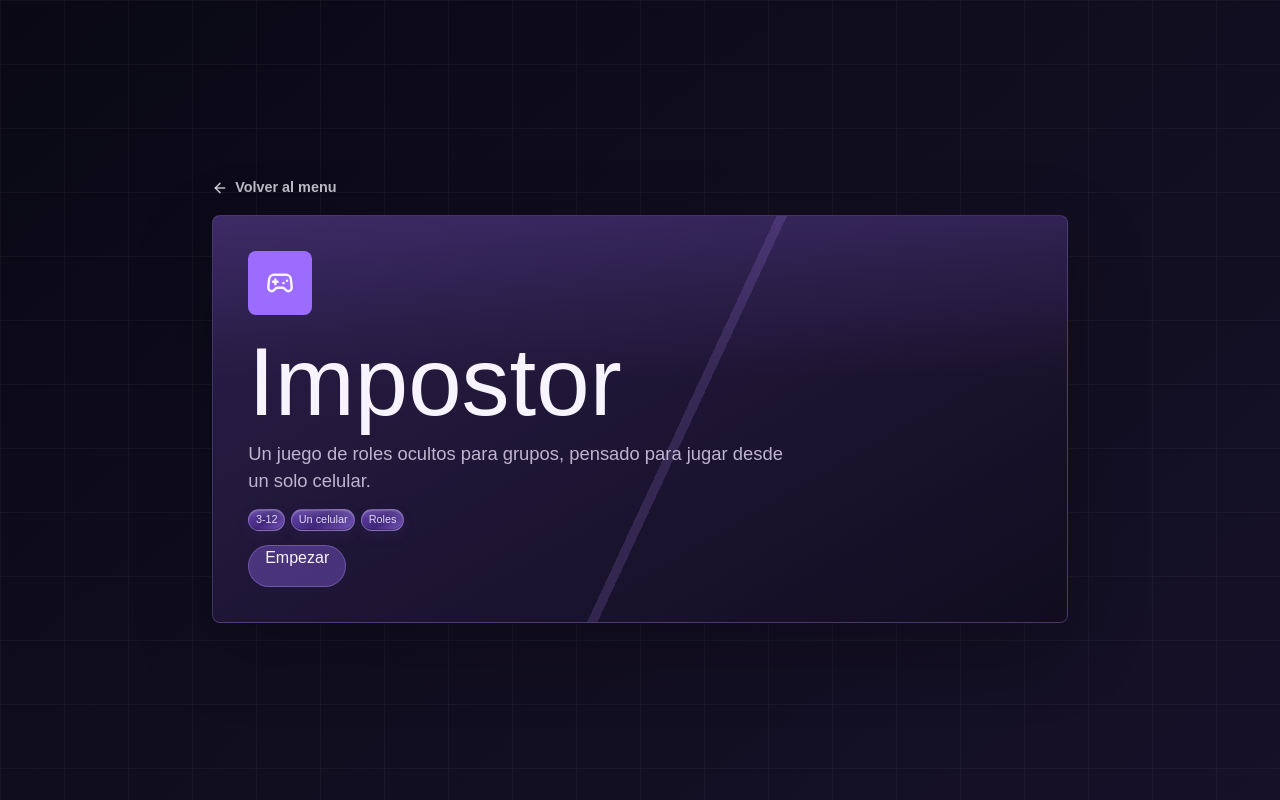
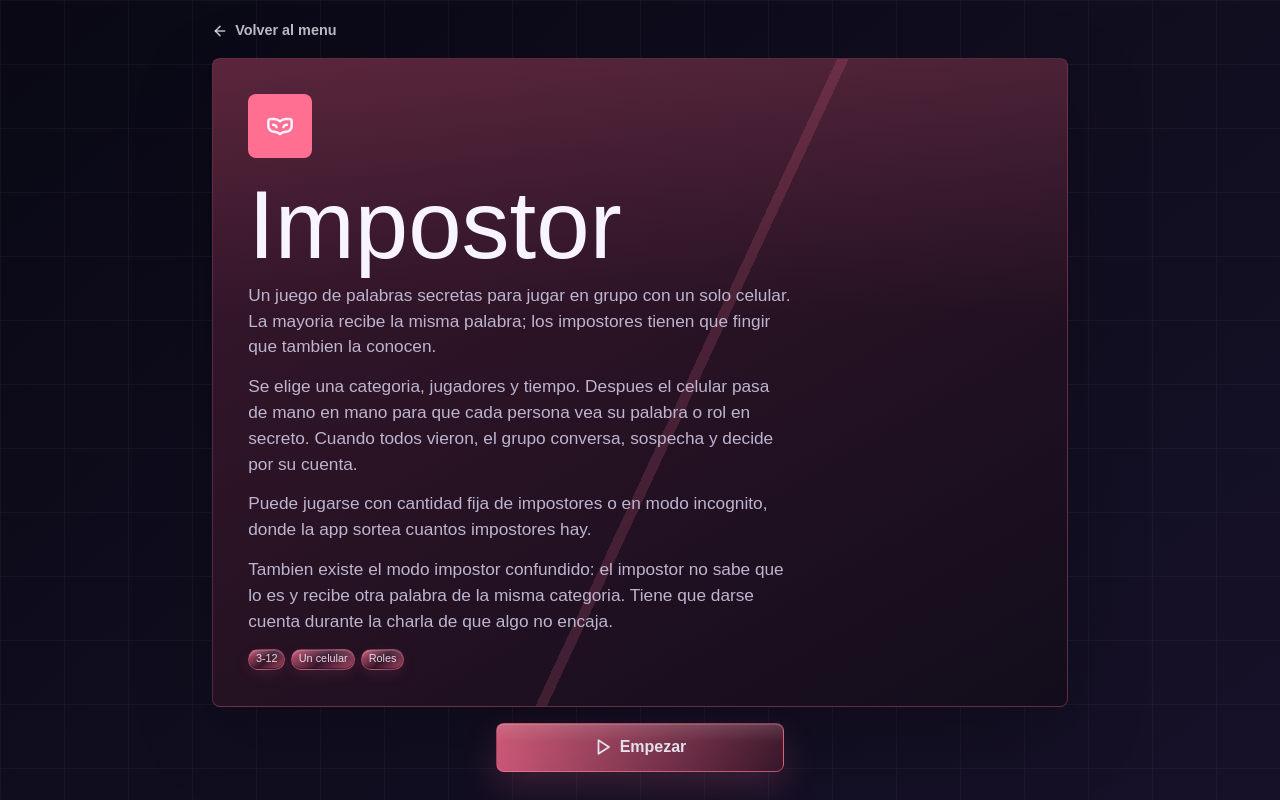
Before and after one commit to srodriguez-lefebre/fingiendo-jugar, a Next.js app: page /games/impostor in a window 1280 px wide. Built offline with nearby package versions, Linux system fonts and the light colour scheme.

Commit message:
feat: support per-game visual identity

```diff
--- a/app/globals.css
+++ b/app/globals.css
@@ -177,12 +177,48 @@ textarea {
   grid-template-columns: repeat(auto-fit, minmax(min(100%, 22rem), 22rem));
 }
 
+.game-theme {
+  --game-accent: var(--violet);
+  --game-accent-strong: var(--violet-strong);
+  --game-accent-rgb: 155 108 255;
+  --game-accent-dark-rgb: 43 31 75;
+  --game-surface-rgb: 17 13 31;
+}
+
+.game-theme--rose {
+  --game-accent: var(--rose);
+  --game-accent-strong: #ffb1c3;
+  --game-accent-rgb: 255 111 145;
+  --game-accent-dark-rgb: 61 24 45;
+  --game-surface-rgb: 18 13 28;
+}
+
+.game-theme--mint {
+  --game-accent: var(--mint);
+  --game-accent-strong: #a8f5dd;
+  --game-accent-rgb: 99 230 190;
+  --game-accent-dark-rgb: 15 61 52;
+  --game-surface-rgb: 9 24 25;
+}
+
+.game-theme--amber {
+  --game-accent: var(--amber);
+  --game-accent-strong: #ffe3a3;
+  --game-accent-rgb: 255 209 102;
+  --game-accent-dark-rgb: 72 52 16;
+  --game-surface-rgb: 25 18 12;
+}
+
 .game-card {
   position: relative;
   overflow: hidden;
-  border: 1px solid rgba(182, 140, 255, 0.28);
+  border: 1px solid rgb(var(--game-accent-rgb) / 0.28);
   border-radius: 0.5rem;
-  background: linear-gradient(150deg, rgba(43, 31, 75, 0.98), rgba(17, 13, 31, 0.98));
+  background: linear-gradient(
+    150deg,
+    rgb(var(--game-accent-dark-rgb) / 0.98),
+    rgb(var(--game-surface-rgb) / 0.98)
+  );
 }
 
 .game-card {
@@ -198,7 +234,7 @@ textarea {
 
 .game-card:hover,
 .game-card:focus-visible {
-  border-color: rgba(182, 140, 255, 0.78);
+  border-color: rgb(var(--game-accent-rgb) / 0.78);
   transform: translateY(-2px);
   outline: none;
 }
@@ -207,8 +243,8 @@ textarea {
   position: absolute;
   inset: 0;
   background:
-    linear-gradient(115deg, transparent 0 54%, rgba(182, 140, 255, 0.18) 54% 55%, transparent 55%),
-    linear-gradient(180deg, rgba(155, 108, 255, 0.18), transparent 42%);
+    linear-gradient(115deg, transparent 0 54%, rgb(var(--game-accent-rgb) / 0.18) 54% 55%, transparent 55%),
+    linear-gradient(180deg, rgb(var(--game-accent-rgb) / 0.18), transparent 42%);
   pointer-events: none;
 }
 
@@ -234,32 +270,14 @@ textarea {
   place-items: center;
   border-radius: 0.45rem;
   color: #f7f3ff;
-  background: var(--violet);
-}
-
-.game-card--rose {
-  border-color: rgba(255, 111, 145, 0.3);
-  background: linear-gradient(150deg, rgba(61, 24, 45, 0.98), rgba(18, 13, 28, 0.98));
-}
-
-.game-card--rose .game-card__icon {
-  background: var(--rose);
-}
-
-.game-card--rose .game-card__action {
-  color: #ffb1c3;
-}
-
-.game-card--rose:hover,
-.game-card--rose:focus-visible {
-  border-color: rgba(255, 111, 145, 0.78);
+  background: var(--game-accent);
 }
 
 .game-card__action {
   position: relative;
   z-index: 1;
   justify-self: start;
-  color: var(--violet-strong);
+  color: var(--game-accent-strong);
   font-size: 0.9rem;
   font-weight: 800;
 }
@@ -267,7 +285,7 @@ textarea {
 .game-card__status {
   min-height: 1.75rem;
   padding: 0.25rem 0.55rem;
-  border: 1px solid rgba(182, 140, 255, 0.28);
+  border: 1px solid rgb(var(--game-accent-rgb) / 0.28);
   border-radius: 999px;
   color: rgba(247, 243, 255, 0.74);
   background: rgba(255, 255, 255, 0.04);
@@ -317,16 +335,21 @@ textarea {
 .game-feature-row span {
   min-height: 1.35rem;
   padding: 0.22rem 0.42rem;
-  border: 1px solid rgba(221, 207, 255, 0.28);
+  border: 1px solid rgb(var(--game-accent-rgb) / 0.32);
   border-radius: 999px;
   color: rgba(247, 243, 255, 0.86);
   background:
     linear-gradient(180deg, rgba(245, 239, 255, 0.14), transparent 42%),
-    linear-gradient(135deg, rgba(127, 82, 217, 0.68) 0%, rgba(79, 47, 150, 0.72) 48%, rgba(166, 120, 255, 0.64) 100%);
+    linear-gradient(
+      135deg,
+      rgb(var(--game-accent-rgb) / 0.72) 0%,
+      rgb(var(--game-accent-dark-rgb) / 0.78) 50%,
+      rgb(var(--game-accent-rgb) / 0.58) 100%
+    );
   box-shadow:
     inset 0 1px 0 rgba(255, 255, 255, 0.16),
-    inset 0 -1px 0 rgba(20, 12, 42, 0.34),
-    0 0.3rem 0.8rem rgba(91, 55, 171, 0.12);
+    inset 0 -1px 0 rgb(var(--game-surface-rgb) / 0.5),
+    0 0.3rem 0.8rem rgb(var(--game-accent-rgb) / 0.1);
   font-size: 0.68rem;
   font-weight: 500;
   line-height: 1;
@@ -337,7 +360,7 @@ textarea {
   gap: 1rem;
   width: min(100%, 56rem);
   min-height: 100vh;
-  align-content: center;
+  align-content: start;
   margin: 0 auto;
   padding: 1.25rem;
 }
@@ -358,15 +381,24 @@ textarea {
   outline: none;
 }
 
+.game-theme .back-link:hover,
+.game-theme .back-link:focus-visible {
+  color: var(--game-accent-strong);
+}
+
 .game-entry {
   position: relative;
   display: grid;
   gap: clamp(1rem, 3vw, 1.5rem);
   overflow: hidden;
   padding: clamp(1.1rem, 5vw, 2.2rem);
-  border: 1px solid rgba(182, 140, 255, 0.28);
+  border: 1px solid rgb(var(--game-accent-rgb) / 0.28);
   border-radius: 0.5rem;
-  background: linear-gradient(150deg, rgba(43, 31, 75, 0.98), rgba(17, 13, 31, 0.98));
+  background: linear-gradient(
+    150deg,
+    rgb(var(--game-accent-dark-rgb) / 0.98),
+    rgb(var(--game-surface-rgb) / 0.98)
+  );
   box-shadow: 0 1.6rem 5rem rgba(0, 0, 0, 0.22);
 }
 
@@ -374,8 +406,8 @@ textarea {
   position: absolute;
   inset: 0;
   background:
-    linear-gradient(115deg, transparent 0 54%, rgba(182, 140, 255, 0.16) 54% 55%, transparent 55%),
-    linear-gradient(180deg, rgba(155, 108, 255, 0.16), transparent 40%);
+    linear-gradient(115deg, transparent 0 54%, rgb(var(--game-accent-rgb) / 0.16) 54% 55%, transparent 55%),
+    linear-gradient(180deg, rgb(var(--game-accent-rgb) / 0.16), transparent 40%);
   content: "";
   pointer-events: none;
 }
@@ -393,7 +425,7 @@ textarea {
   place-items: center;
   border-radius: 0.5rem;
   color: #f7f3ff;
-  background: var(--violet);
+  background: var(--game-accent);
 }
 
 .game-entry__content {
@@ -409,7 +441,7 @@ textarea {
   align-items: center;
   gap: 0.4rem;
   padding: 0.25rem 0.55rem;
-  border: 1px solid rgba(182, 140, 255, 0.28);
+  border: 1px solid rgb(var(--game-accent-rgb) / 0.28);
   border-radius: 999px;
   color: rgba(247, 243, 255, 0.74);
   background: rgba(255, 255, 255, 0.04);
@@ -424,23 +456,46 @@ textarea {
   letter-spacing: 0;
 }
 
+.game-entry__description {
+  display: grid;
+  gap: 0.85rem;
+  max-width: 42rem;
+}
+
 .game-entry p {
   max-width: 34rem;
   margin: 0;
   color: var(--muted);
-  font-size: clamp(1rem, 2vw, 1.15rem);
+  font-size: clamp(0.98rem, 1.8vw, 1.08rem);
   line-height: 1.5;
 }
 
 .game-entry__button {
-  width: fit-content;
-  min-height: 2.6rem;
-  padding: 0 1rem;
-  border: 1px solid rgba(182, 140, 255, 0.38);
-  border-radius: 999px;
+  display: inline-flex;
+  width: min(100%, 18rem);
+  min-height: 3.1rem;
+  align-items: center;
+  justify-content: center;
+  gap: 0.5rem;
+  justify-self: center;
+  padding: 0 1.15rem;
+  border: 1px solid rgb(var(--game-accent-rgb) / 0.52);
+  border-radius: 0.5rem;
   color: #f7f3ff;
-  background: rgba(155, 108, 255, 0.34);
+  background:
+    linear-gradient(180deg, rgba(255, 255, 255, 0.14), transparent 38%),
+    linear-gradient(135deg, rgb(var(--game-accent-rgb) / 0.9), rgb(var(--game-accent-dark-rgb) / 0.92));
+  box-shadow:
+    inset 0 1px 0 rgba(255, 255, 255, 0.18),
+    0 0.9rem 2.2rem rgb(var(--game-accent-rgb) / 0.18);
   cursor: pointer;
+  font-weight: 750;
+}
+
+.game-entry__button:hover,
+.game-entry__button:focus-visible {
+  transform: translateY(-1px);
+  outline: none;
 }
 
 .impostor-shell {
--- a/components/platform/game-card.tsx
+++ b/components/platform/game-card.tsx
@@ -9,13 +9,14 @@ type GameCardProps = {
 
 export function GameCard({ game }: GameCardProps) {
   const isPlayable = game.status === "playable";
-  const cardClassName = `game-card game-card--${game.accent ?? "violet"}`;
+  const GameIcon = game.icon ?? Gamepad2;
+  const cardClassName = `game-theme game-theme--${game.accent ?? "violet"} game-card`;
   const content = (
     <>
       <span className="game-card__shine" aria-hidden="true" />
       <div className="game-card__top">
         <span className="game-card__icon" aria-hidden="true">
-          <Gamepad2 size={22} strokeWidth={2.2} />
+          <GameIcon size={22} strokeWidth={2.2} />
         </span>
         {game.statusLabel ? (
           <span className="game-card__status">{game.statusLabel}</span>
--- a/components/platform/game-entry.tsx
+++ b/components/platform/game-entry.tsx
@@ -1,5 +1,5 @@
 import Link from "next/link";
-import { ArrowLeft, Clock3, Gamepad2 } from "lucide-react";
+import { ArrowLeft, Clock3, Gamepad2, Play } from "lucide-react";
 
 import type { GameManifest } from "@/lib/platform/game-types";
 
@@ -9,8 +9,13 @@ type GameEntryProps = {
 };
 
 export function GameEntry({ game, startHref }: GameEntryProps) {
+  const GameIcon = game.icon ?? Gamepad2;
+  const description = Array.isArray(game.description)
+    ? game.description
+    : [game.description ?? game.shortDescription];
+
   return (
-    <main className="game-entry-shell">
+    <main className={`game-theme game-theme--${game.accent ?? "violet"} game-entry-shell`}>
       <Link href="/" className="back-link">
         <ArrowLeft size={16} strokeWidth={2.3} />
         Volver al menu
@@ -18,7 +23,7 @@ export function GameEntry({ game, startHref }: GameEntryProps) {
 
       <section className="game-entry" aria-labelledby="game-entry-title">
         <div className="game-entry__icon" aria-hidden="true">
-          <Gamepad2 size={28} strokeWidth={2.1} />
+          <GameIcon size={28} strokeWidth={2.1} />
         </div>
 
         <div className="game-entry__content">
@@ -30,7 +35,11 @@ export function GameEntry({ game, startHref }: GameEntryProps) {
           ) : null}
 
           <h1 id="game-entry-title">{game.title}</h1>
-          <p>{game.description ?? game.shortDescription}</p>
+          <div className="game-entry__description">
+            {description.map((paragraph) => (
+              <p key={paragraph}>{paragraph}</p>
+            ))}
+          </div>
 
           {game.featurePills.length > 0 ? (
             <div className="game-feature-row" aria-label="Caracteristicas del juego">
@@ -39,14 +48,15 @@ export function GameEntry({ game, startHref }: GameEntryProps) {
               ))}
             </div>
           ) : null}
-
-          {startHref ? (
-            <Link href={startHref} className="game-entry__button">
-              Empezar
-            </Link>
-          ) : null}
         </div>
       </section>
+
+      {startHref ? (
+        <Link href={startHref} className="game-entry__button">
+          <Play size={18} strokeWidth={2.4} />
+          Empezar
+        </Link>
+      ) : null}
     </main>
   );
 }
--- a/games/impostor/manifest.ts
+++ b/games/impostor/manifest.ts
@@ -1,3 +1,5 @@
+import { VenetianMask } from "lucide-react";
+
 import type { GameManifest } from "@/lib/platform/game-types";
 
 import { impostorDatabaseConfig } from "./config";
@@ -8,8 +10,12 @@ export const impostorManifest = {
   slug: "impostor",
   title: "Impostor",
   shortDescription: "Descubri quien esta fingiendo antes de que termine la ronda.",
-  description:
-    "Un juego de roles ocultos para grupos, pensado para jugar desde un solo celular.",
+  description: [
+    "Un juego de palabras secretas para jugar en grupo con un solo celular. La mayoria recibe la misma palabra; los impostores tienen que fingir que tambien la conocen.",
+    "Se elige una categoria, jugadores y tiempo. Despues el celular pasa de mano en mano para que cada persona vea su palabra o rol en secreto. Cuando todos vieron, el grupo conversa, sospecha y decide por su cuenta.",
+    "Puede jugarse con cantidad fija de impostores o en modo incognito, donde la app sortea cuantos impostores hay.",
+    "Tambien existe el modo impostor confundido: el impostor no sabe que lo es y recibe otra palabra de la misma categoria. Tiene que darse cuenta durante la charla de que algo no encaja.",
+  ],
   featurePills: ["3-12", "Un celular", "Roles"],
   actionLabel: "Jugar",
   tags: [],
@@ -17,6 +23,7 @@ export const impostorManifest = {
   route: "/games/impostor",
   entryMode: "intro",
   accent: "rose",
+  icon: VenetianMask,
   database: impostorDatabaseConfig,
   Game: ImpostorGame,
 } satisfies GameManifest;
--- a/lib/platform/game-types.ts
+++ b/lib/platform/game-types.ts
@@ -1,4 +1,5 @@
 import type { ComponentType } from "react";
+import type { LucideIcon } from "lucide-react";
 
 export type GameStatus = "playable" | "hidden" | "coming-soon";
 
@@ -17,7 +18,7 @@ export type GameManifest = {
   slug: string;
   title: string;
   shortDescription: string;
-  description?: string;
+  description?: string | string[];
   featurePills: string[];
   actionLabel?: string;
   statusLabel?: string;
@@ -26,6 +27,7 @@ export type GameManifest = {
   route: `/games/${string}`;
   entryMode?: GameEntryMode;
   accent?: GameAccent;
+  icon?: LucideIcon;
   database?: GameDatabaseConfig;
   Game?: ComponentType;
 };
```
Also changed, not shown: games/_template/manifest.ts (+7 -1 lines), games/README.md, games/_template/README.md.
